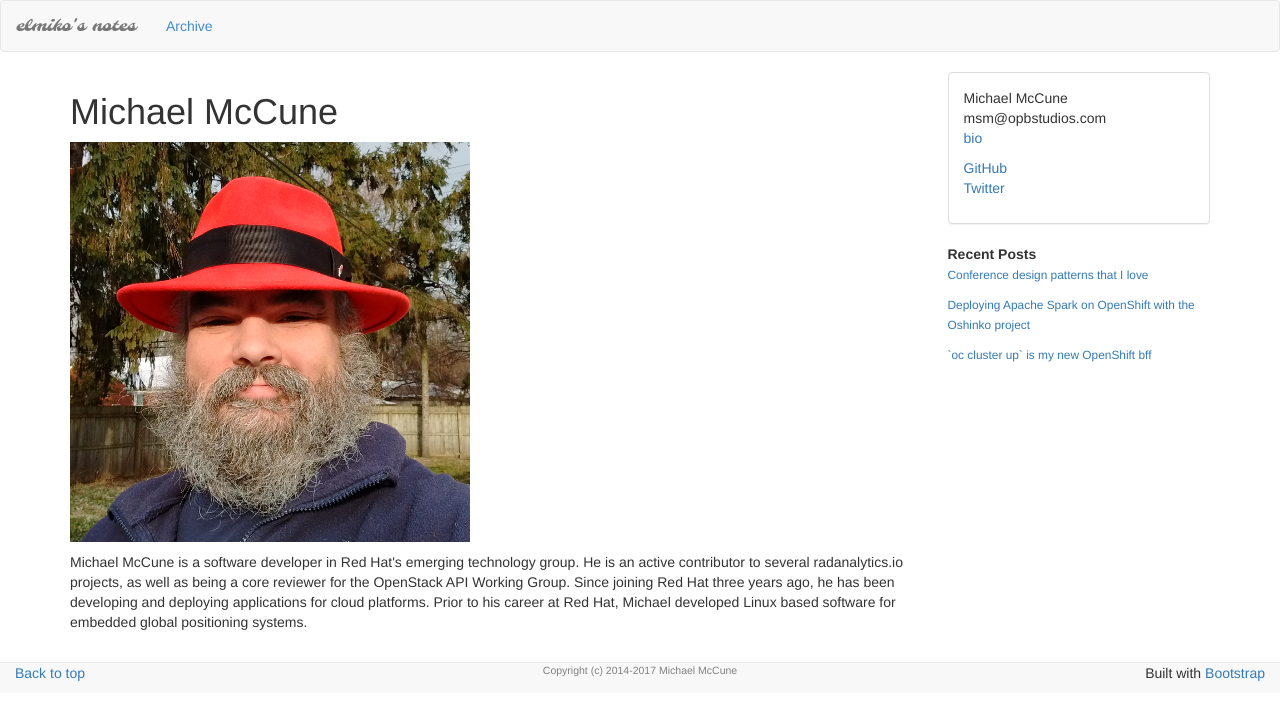
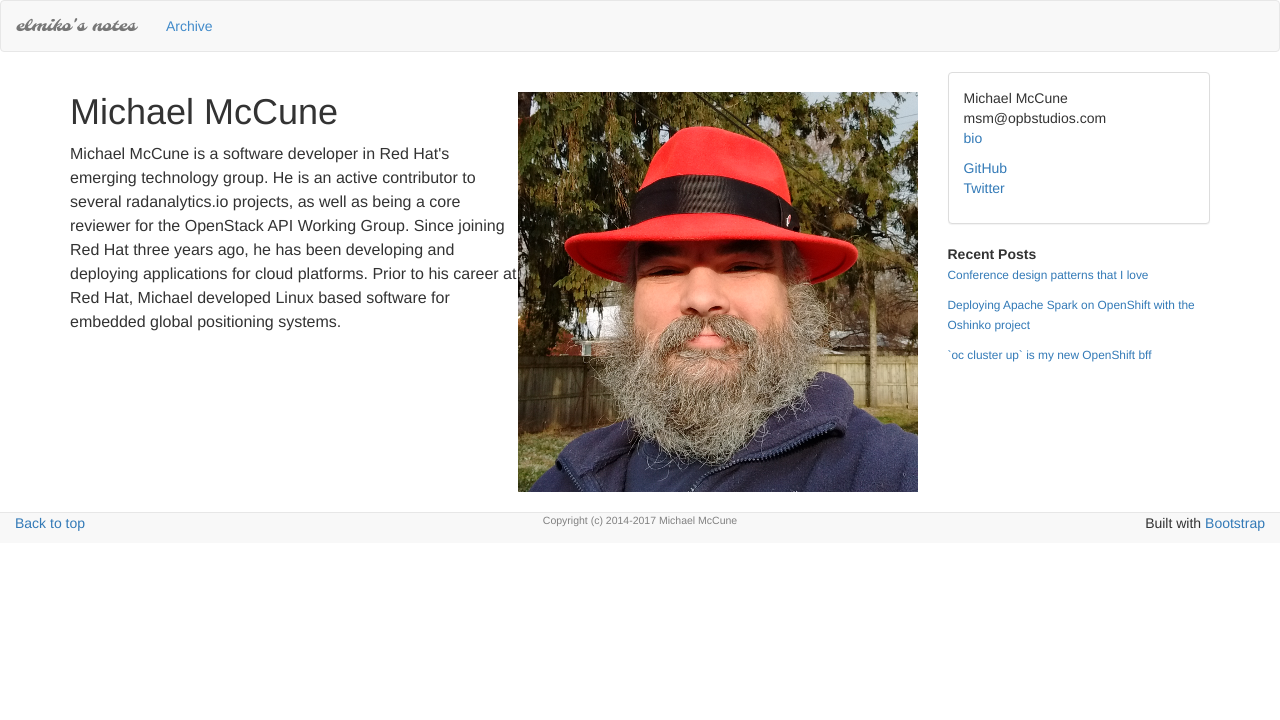
Before and after one commit to elmiko/elmiko.github.io, a Jekyll site: the page built from bio.md, in a window 1280 px wide. Shown: the top 720 px of the page. Built offline with Jekyll 4.4.1, drawn with Linux system fonts in a browser that asks for light colours; nearby versions of some CDN libraries.

Commit message:
update styling on bio page

```diff
--- a/bio.md
+++ b/bio.md
@@ -3,8 +3,10 @@ layout: default
 title: elmiko's biography
 ---
 
+<div class="post">
+<img class="pull-right" src="/img/headshot_400x400.png">
 <h1>Michael McCune</h1>
-<img src="/img/headshot_400x400.png">
+
 <p>
 Michael McCune is a software developer in Red Hat's emerging technology
 group. He is an active contributor to several radanalytics.io projects, as
@@ -13,3 +15,5 @@ joining Red Hat three years ago, he has been developing and deploying
 applications for cloud platforms. Prior to his career at Red Hat,  Michael
 developed Linux based software for embedded global positioning systems.
 </p>
+
+</div>
```
